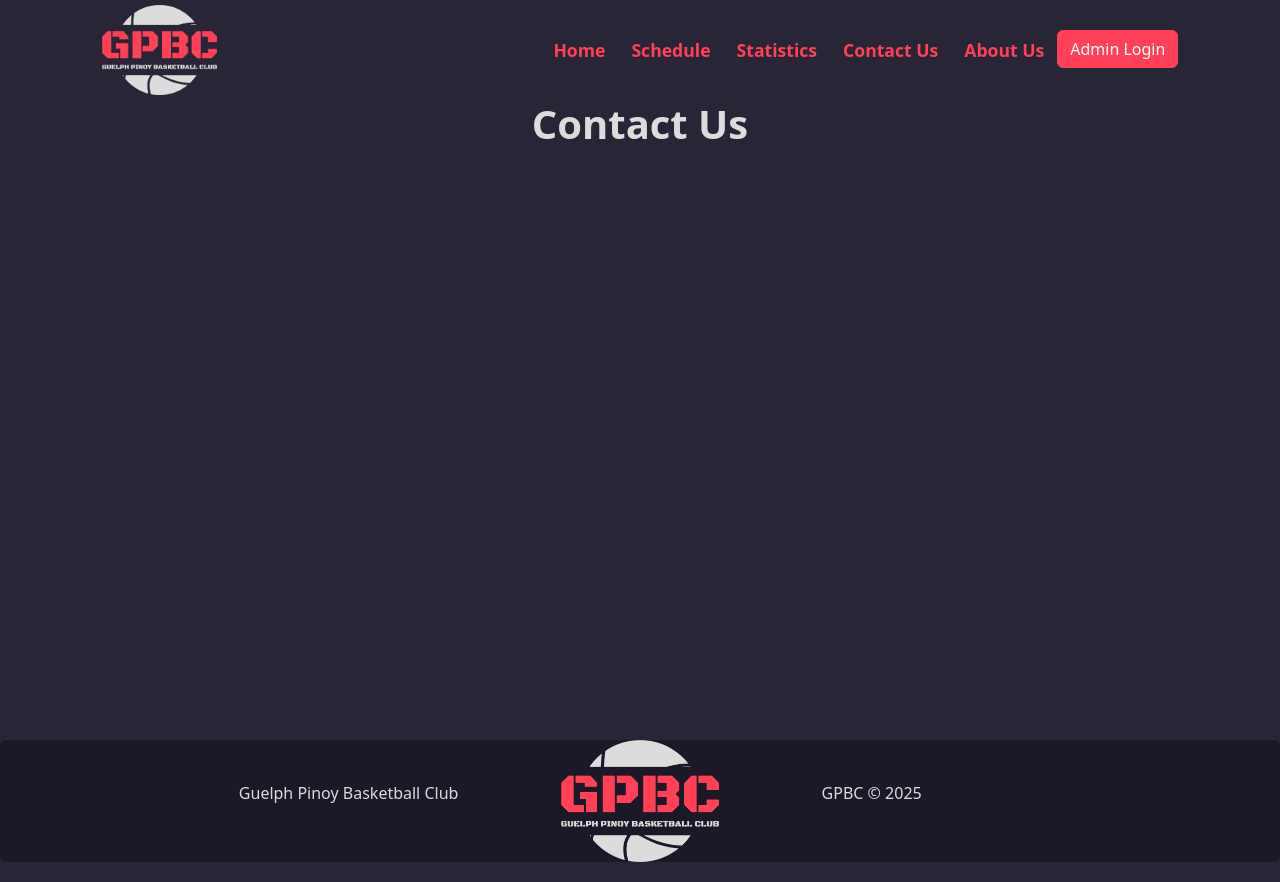
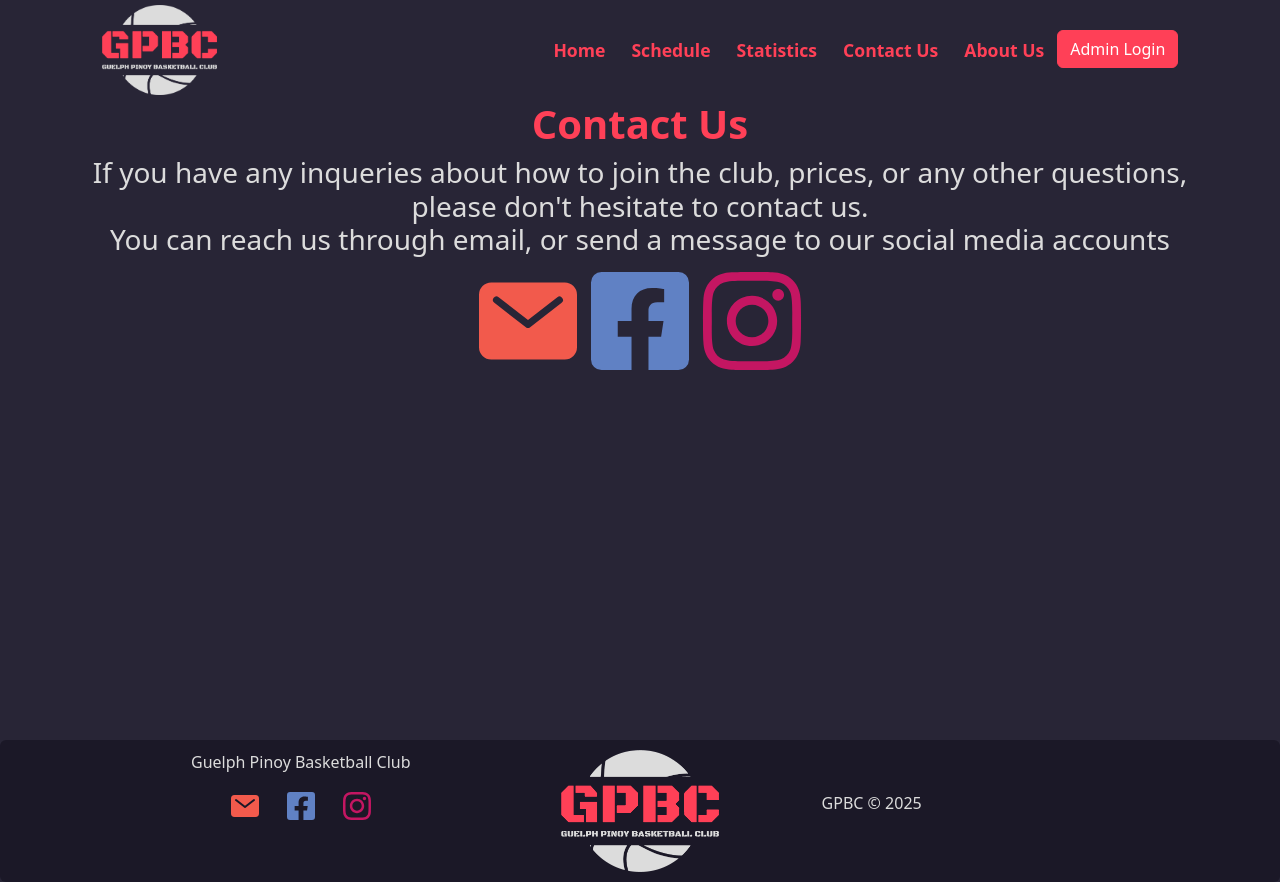
Before and after one commit to keithrsialana/GPBC-website, a React (Vite) app: page /contact in a window 1280 px wide. Built offline with nearby package versions, Linux system fonts and the light colour scheme.

Commit message:
updated contact page

```diff
--- a/components/footer.jsx
+++ b/components/footer.jsx
@@ -1,19 +1,44 @@
+import { FaFacebookSquare } from "react-icons/fa";
+import { IoMail } from "react-icons/io5";
+import { FaInstagram } from "react-icons/fa";
+import { Link } from "react-router-dom";
+
 function Footer() {
 	return (
 		<footer
 			className="d-flex rounded align-items-center justify-content-center"
-			style={{ minHeight: "15vh" }}
+			style={{ minHeight: "15vh", paddingTop: "10px", paddingBottom: "10px" }}
 		>
 			<div className="row">
-				<div className="col d-flex align-items-center justify-content-end">
-					<p>Guelph Pinoy Basketball Club</p>
+				<div className="col d-flex flex-column align-items-center">
+					<div className="row">
+						<div className="col">
+							<p>Guelph Pinoy Basketball Club</p>{" "}
+						</div>
+					</div>
+
+					<div className="row">
+						<div className="col">
+							<Link to="mailto:thunderist17@gmail.com">
+								<IoMail style={{ color: "#F25A4C", fontSize: "2em" }} />
+							</Link>
+						</div>
+						<div className="col">
+							<Link to="https://www.facebook.com/GuelphPinoyBasketballClub">
+								<FaFacebookSquare
+									style={{ color: "#6081C4", fontSize: "2em" }}
+								/>
+							</Link>
+						</div>
+						<div className="col">
+							<Link to="https://www.instagram.com/gpbc.official/">
+								<FaInstagram style={{ color: "#C41662", fontSize: "2em" }} />
+							</Link>
+						</div>
+					</div>
 				</div>
 				<div className="col d-flex align-items-center justify-content-center">
-					<img
-						src="Logo.png"
-						alt="GPBC Logo"
-						width="50%"
-					/>
+					<img src="Logo.png" alt="GPBC Logo" width="50%" />
 				</div>
 				<div className="col d-flex align-items-center justify-content-start">
 					<p>GPBC © 2025</p>
--- a/components/pages/contact.jsx
+++ b/components/pages/contact.jsx
@@ -1,11 +1,29 @@
 import { useState } from "react";
+import { Link } from "react-router-dom";
+import { FaFacebookSquare } from "react-icons/fa";
+import { IoMail } from "react-icons/io5";
+import { FaInstagram } from "react-icons/fa";
 
 function Contact() {
-
 	return (
-		<>
+		<div className="contentmargin">
 			<h1>Contact Us</h1>
-		</>
+			<h3>
+				If you have any inqueries about how to join the club, prices, or any
+				other questions, please don't hesitate to contact us.
+				<br /> You can reach us through email, or send a message to our social
+				media accounts
+			</h3>
+			<Link to="mailto:thunderist17@gmail.com">
+				<IoMail style={{ color: "#F25A4C", fontSize: "7em" }} />
+			</Link>
+			<Link to="https://www.facebook.com/GuelphPinoyBasketballClub">
+				<FaFacebookSquare style={{ color: "#6081C4", fontSize: "7em" }} />
+			</Link>
+			<Link to="https://www.instagram.com/gpbc.official/">
+				<FaInstagram style={{ color: "#C41662", fontSize: "7em" }} />
+			</Link>
+		</div>
 	);
 }
 
--- a/package.json
+++ b/package.json
@@ -14,6 +14,7 @@
     "bootstrap": "^5.3.4",
     "react": "^19.0.0",
     "react-dom": "^19.1.0",
+    "react-icons": "^5.5.0",
     "react-router-dom": "^7.4.1"
   },
   "devDependencies": {
--- a/src/index.css
+++ b/src/index.css
@@ -54,13 +54,16 @@
 }
 
 p,
-h1,
 h2,
 h3,
 h4,
 h5,
 h6 {
 	color: #dcdcdc !important;
+}
+
+h1 {
+  color: var(--bs-primary) !important;
 }
 
 h1, h2{
```
Also changed, not shown: 1 other file (tests, documents, lock files or other folders).
